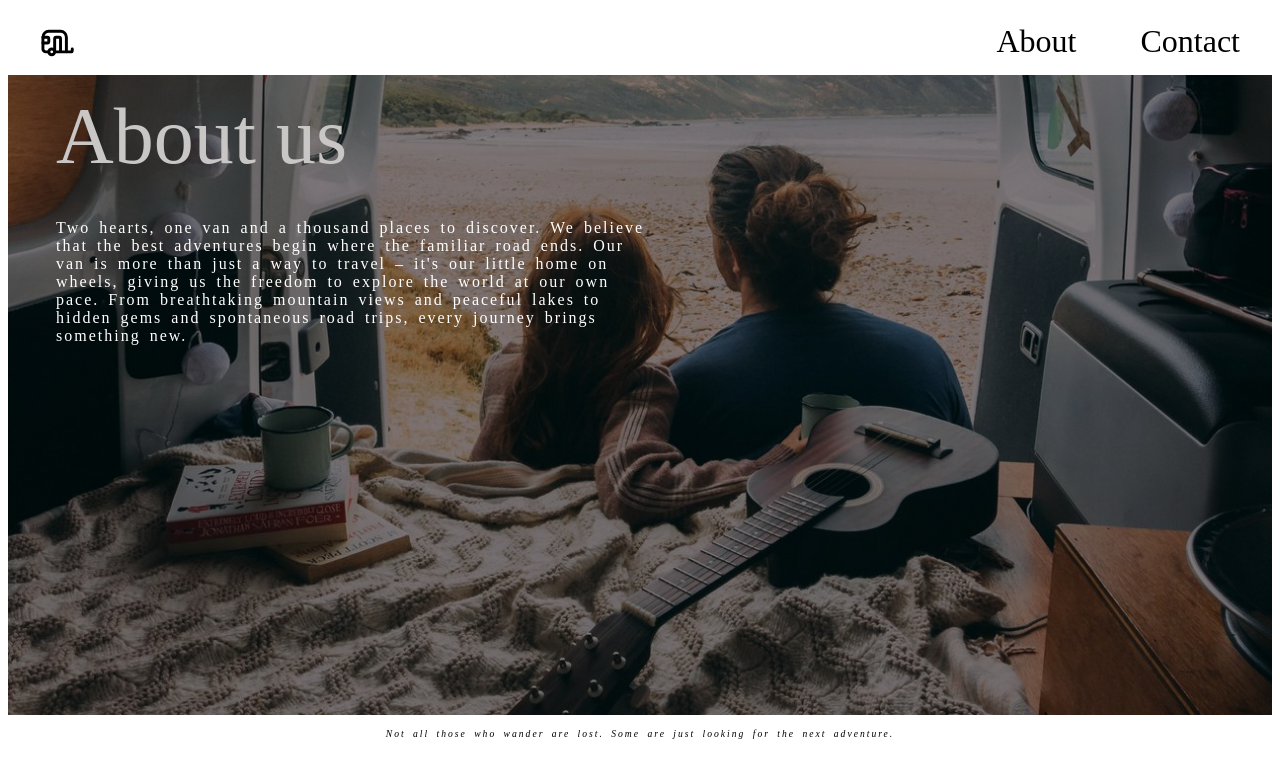
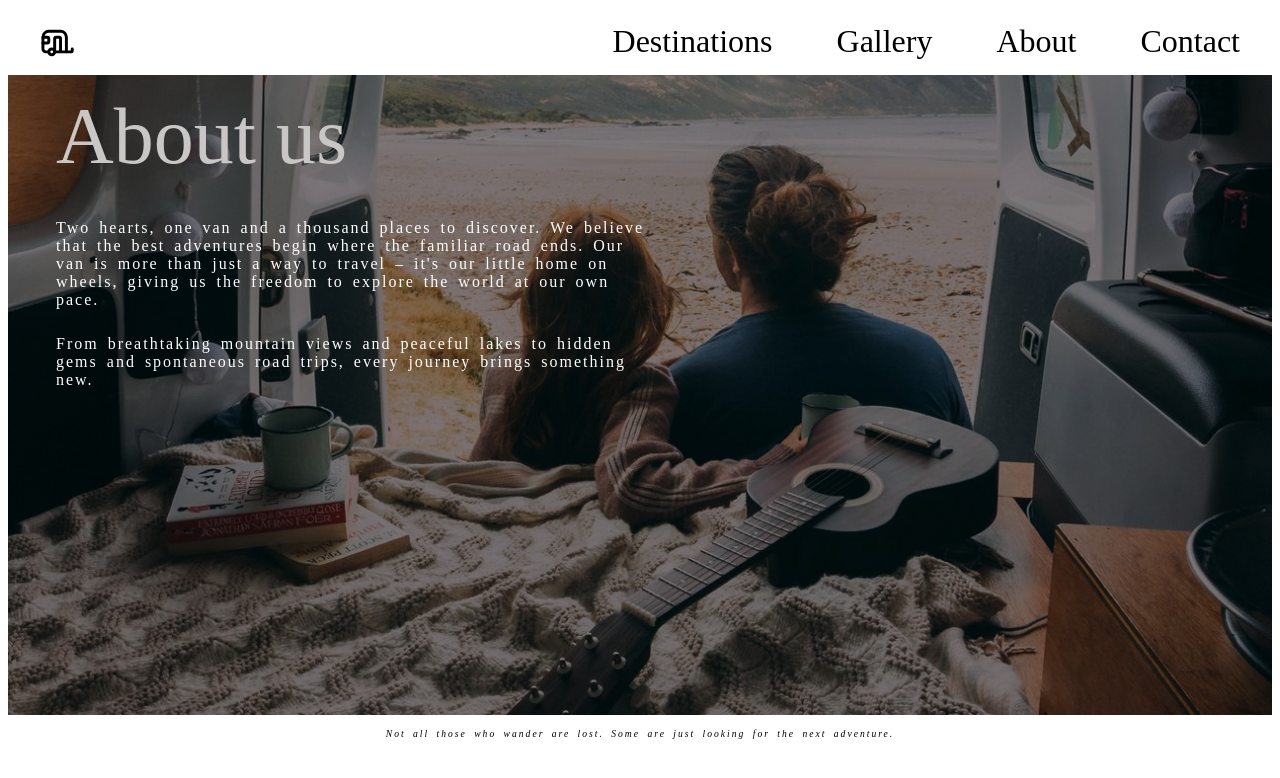
Before and after one commit to dominikamathslover/vanlife, a React (Vite) app: page /about in a window 1280 px wide. Shown: the top 778 px of the page. Built offline with nearby package versions, Linux system fonts and the light colour scheme; a web font is replaced by a local one.

Commit message:
feat: add Gallery components

```diff
--- a/src/App.jsx
+++ b/src/App.jsx
@@ -5,18 +5,26 @@ import Home from "./components/Home";
 import About from "./components/About";
 import Contact from "./components/Contact";
 import Footer from "./components/Footer";
+import Gallery from "./components/Gallery";
+import Destinations from "./components/Destinations";
 
 function App() {
   return (
     <>
+      <header>
         <nav>
           <Link className="link icon-home" to="/">
             <div className="icon-container">
               <LuCaravan id="icon" />
             </div>
           </Link>
-
           <div>
+            <Link className="link nav-btn" to="./destinations">
+              Destinations
+            </Link>
+            <Link className="link nav-btn" to="/gallery">
+              Gallery
+            </Link>
             <Link className="link nav-btn" to="/about">
               About
             </Link>
@@ -25,8 +33,11 @@ function App() {
             </Link>
           </div>
         </nav>
+      </header>
       <Routes>
         <Route path="/" element={<Home />}></Route>
+        <Route path="/destinations" element={<Destinations />}></Route>
+        <Route path="/gallery" element={<Gallery />}></Route>
         <Route path="/about" element={<About />}></Route>
         <Route path="/contact" element={<Contact />}></Route>
       </Routes>
--- a/src/components/About.jsx
+++ b/src/components/About.jsx
@@ -6,9 +6,11 @@ export default function About() {
         Two hearts, one van and a thousand places to discover. We believe that
         the best adventures begin where the familiar road ends. Our van is more
         than just a way to travel – it's our little home on wheels, giving us
-        the freedom to explore the world at our own pace. From breathtaking
-        mountain views and peaceful lakes to hidden gems and spontaneous road
-        trips, every journey brings something new.
+        the freedom to explore the world at our own pace.
+      </p>
+      <p>
+        From breathtaking mountain views and peaceful lakes to hidden gems and
+        spontaneous road trips, every journey brings something new.
       </p>
     </main>
   );
--- /dev/null
+++ b/src/components/Destinations.jsx
@@ -0,0 +1,32 @@
+import { useState, useEffect } from "react";
+
+export default function Destinations() {
+  const [destinations, setDestinations] = useState([]);
+
+  useEffect(() => {
+    fetch("/destinations")
+      .then((res) => res.json())
+      .then((data) => setDestinations(data.destinations));
+  }, []);
+
+  return (
+    <div className="destinations-container">
+      {destinations.map((destination) => (
+        <div key={destination.id} className="destination-card">
+          <img src={destination.imageUrl} alt={destination.name} />
+
+          <h2>{destination.name}</h2>
+
+          <p>{destination.country}</p>
+
+          <p>{destination.description}</p>
+
+          <div className="duration-trip">
+            <span>{destination.duration}</span>
+            <span>{destination.difficulty}</span>
+          </div>
+        </div>
+      ))}
+    </div>
+  );
+}
--- /dev/null
+++ b/src/components/Gallery.jsx
@@ -0,0 +1,34 @@
+import van1 from "../../public/images/van1.jpg";
+import van2 from "../../public/images/van2.jpg";
+import van3 from "../../public/images/van3.jpg";
+import van4 from "../../public/images/vannight.jpg";
+import van5 from "../../public/images/vanstop.jpg";
+import van6 from "../../public/images/van.jpg";
+
+export default function Gallery() {
+  return (
+    <main className="main-gallery">
+      {/* <h1>Gallery</h1> */}
+      <div className="photo-container">
+        <div className="photo">
+          <img src={van1} alt="" />
+        </div>
+        <div className="photo">
+          <img src={van2} alt="" />
+        </div>
+        <div className="photo">
+          <img src={van3} alt="" />
+        </div>
+        <div className="photo">
+          <img src={van4} alt="" />
+        </div>
+        <div className="photo">
+          <img src={van5} alt="" />
+        </div>
+        <div className="photo">
+          <img src={van6} alt="" />
+        </div>
+      </div>
+    </main>
+  );
+}
```
Lines whose indentation alone changed are shown as unchanged.
